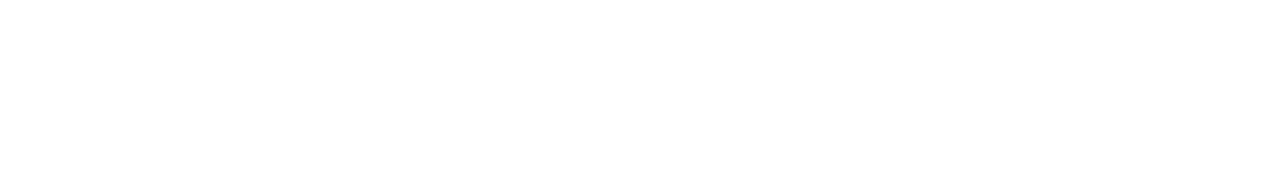
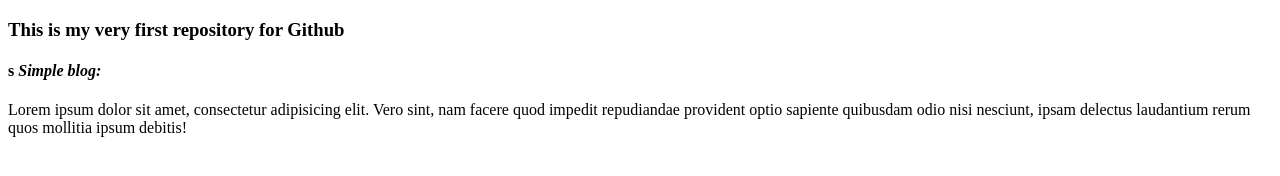
Before and after one commit to fardin2516/my-first-repo, a plain HTML site: page index.html in a window 1280 px wide. Drawn offline with Linux system fonts and the light colour scheme.

Commit message:
added first blog

```diff
--- a/index.html
+++ b/index.html
@@ -6,6 +6,16 @@
     <title>My Very First Github Ripository</title>
 </head>
 <body>
-
+    <div>
+        <h3>This is my very first repository for Github</h3>
+    </div>
+    <div>
+        <h4>s
+            <em>
+                Simple blog:
+            </em>
+        </h4>
+        <p>Lorem ipsum dolor sit amet, consectetur adipisicing elit. Vero sint, nam facere quod impedit repudiandae provident optio sapiente quibusdam odio nisi nesciunt, ipsam delectus laudantium rerum quos mollitia ipsum debitis!</p>
+    </div>
 </body>
 </html>
```
Also changed, not shown: style.css (added).
